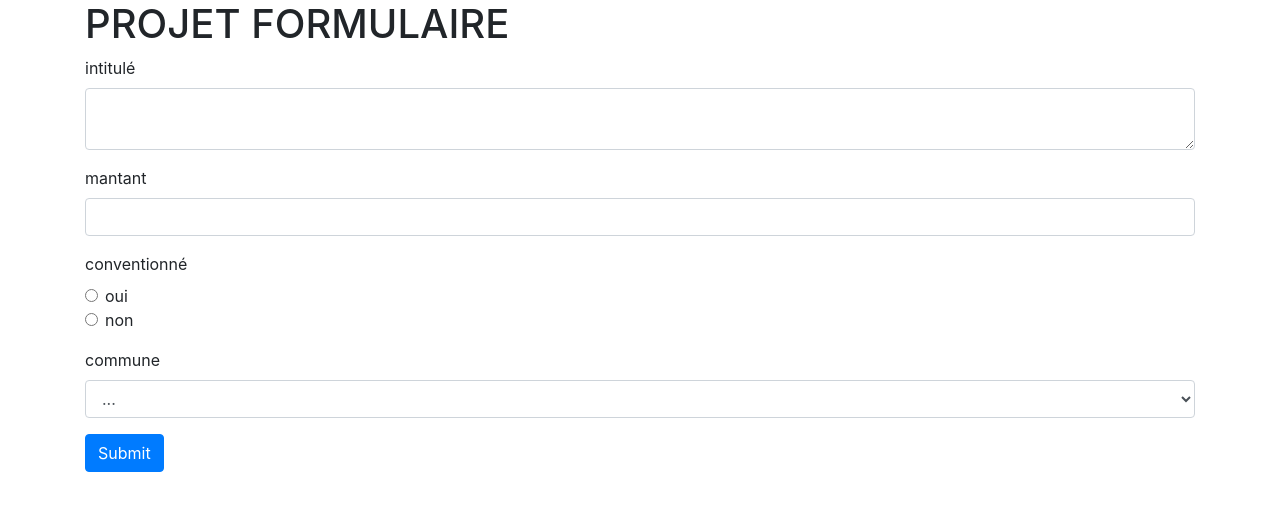
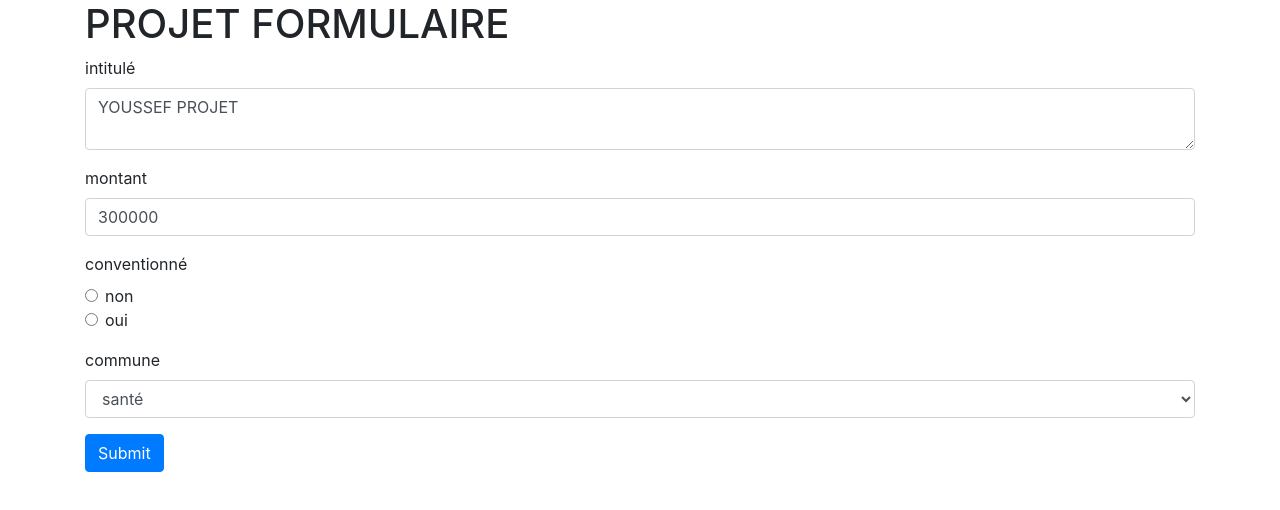
Before and after one commit to hayina/projets, a React (Create React App) app: page / in a window 1280 px wide. Shown: the top 510 px of the page. Built offline with nearby package versions, Linux system fonts and the light colour scheme.

Commit message:
issues with radio input & initial form values

```diff
--- a/src/actions/index.js
+++ b/src/actions/index.js
@@ -1,11 +1,15 @@
 
 
-export const formValuesChange = (inputValue, inputName) => {
+export const formValuesChange = (inputValue, inputName) => (
+    {
+        type: 'INPUT_CHANGED',
+        payload: { inputValue, inputName }
+    }
+);
 
 
-
-    return {
-        type: 'INPUT_CHANGED',
-        payload: {inputValue, inputName}
+export const initFormValues = () => (
+    {
+        type: 'LOAD_INIT_FORM_VALUES'
     }
-}
+);
--- a/src/components/forms/ProjetForm.js
+++ b/src/components/forms/ProjetForm.js
@@ -12,7 +12,11 @@ import RadioField from './form-fields/RadioField'
 
 class ProjetForm extends Component {
 
+    componentDidMount(){
+        // initialize the form
 
+        this.props.initFormValues();
+    }
 
     onSubmit(formValues) {
         console.log(formValues)
@@ -21,9 +25,10 @@ class ProjetForm extends Component {
     render() {
 
         // props from redux
-        const { handleSubmit } = this.props;
+        const { handleSubmit, initialValues } = this.props;
         // const { formValuesChange, form } = this.props;
 
+        console.log(`initialValues -> `,initialValues)
 
         return (
             <form onSubmit={handleSubmit(this.onSubmit)}>
@@ -37,24 +42,25 @@ class ProjetForm extends Component {
                 />
 
                 <Field
-                    name="mantant"
+                    name="montant"
                     component={TextField}
-                    label="mantant"
+                    label="montant"
                     fieldType="input"
                     validate={ [required, number] }
                 />
 
                 <div className="form-group">
                     <label>conventionné</label>
-                    <Field name="isConvention" component={RadioField} label="oui" valueField={1} />
-                    <Field name="isConvention" component={RadioField} label="non" valueField={0} />
+                    <Field name="isConvention" component={RadioField} label="non" valueField={false} />
+                    <Field name="isConvention" component={RadioField} label="oui" valueField={true} />
                 </div>
 
                 <Field
-                    name="commune"
+                    name="secteur"
                     component={SelectField}
                     label="commune"
-                    options={['taourirt', 'debdou', 'el aioun']}
+                    options={['santé', 'education', 'eau potable', 'électricité', 'routes & voiries', 'autres']}
+                    validate={ [required] }
                 />
 
                 <button type="submit" className="btn btn-primary">Submit</button>
@@ -74,10 +80,25 @@ class ProjetForm extends Component {
 //     return errors;
 // }
 
-export default reduxForm({
+
+// connecting with the redux-form hoc
+ProjetForm =  reduxForm({
     form: 'projetForm'
 })(ProjetForm)
 
+
+// connecting with the redux hoc
+export default connect(
+    // MapStateToProps
+    (state) => ({
+        initialValues: state.initialValues
+    }),
+    //MapDispatchToProps
+    {
+        initFormValues: actions.initFormValues
+    }
+)
+(ProjetForm);
 
 // const mapStateToProps = (state) => { return { form: state.form } }
 
--- a/src/components/forms/form-fields/RadioField.js
+++ b/src/components/forms/form-fields/RadioField.js
@@ -4,8 +4,10 @@ import React from 'react';
 const RadioField = ({ input, meta, label, valueField }) => {
 
 
+    // console.log(input.value);
+
     // update of the value property in radio input
-    input.value = valueField;
+    // input.value = valueField;
 
     return (
 
@@ -13,6 +15,7 @@ const RadioField = ({ input, meta, label, valueField }) => {
             <input
                 className="form-check-input"
                 type="radio"
+                // checked={ valueField ===  }
                 { ...input }
             />
             <label className="form-check-label">{label}</label>
--- a/src/components/forms/form-fields/SelectField.js
+++ b/src/components/forms/form-fields/SelectField.js
@@ -1,5 +1,6 @@
 import React from 'react';
 
+import { gotError, renderErrorField } from '../formErrors';
 
 const renderOptions = (options) => {
     return options.map((op) => <option key={op} value={op}>{op}</option>);
@@ -11,10 +12,11 @@ const SelectField = ({input, meta, label, options}) => {
     return (
         <div className="form-group">
             <label>{label}</label>
-            <select className="form-control" {...input}>
-                <option>...</option>
+            <select className={`form-control ${ gotError(meta) ? 'is-invalid':'' }`} {...input}>
+                <option value=''>...</option>
                 {renderOptions(options)}
             </select>
+            { renderErrorField(meta) }
         </div>
     )
 
--- a/src/components/forms/form-fields/TextField.js
+++ b/src/components/forms/form-fields/TextField.js
@@ -1,19 +1,7 @@
 import React from 'react';
 
-// helper functions
-const gotError = ({touched, error}) => {
+import { gotError, renderErrorField } from '../formErrors';
 
-    if(touched && error) return true;
-    return false;
-}
-
-const renderErrorField = (meta) => {
-
-    if(gotError(meta))
-        return (
-            <div className="invalid-feedback">{meta.error}</div>
-        )
-}
 
 const renderTextField = (fieldType, fieldProps) => {
 
@@ -29,7 +17,7 @@ const renderTextField = (fieldType, fieldProps) => {
 const TextField = ({input, meta, label, fieldType}) => {
 
     const fieldProps = {
-        ...input, // redux input
+        ...input, // redux input (provided by the redux form HOC)
         type: "text",
         className: `form-control ${ gotError(meta) ? 'is-invalid':'' }`,
         autoComplete: "off",
--- /dev/null
+++ b/src/components/forms/formErrors.js
@@ -0,0 +1,22 @@
+import React from 'react';
+
+// helper functions
+export const gotError = ({touched, error}) => {
+
+    if(touched && error) return true;
+    return false;
+}
+
+export const renderErrorField = (meta) => {
+
+    if(gotError(meta))
+        return (
+            <div className="invalid-feedback">{meta.error}</div>
+        )
+}
+
+
+export const renderCssClass = (meta) => {
+
+    return `form-control ${ gotError(meta) ? 'is-invalid':'' }`;
+}
--- a/src/reducers/index.js
+++ b/src/reducers/index.js
@@ -2,9 +2,11 @@ import { combineReducers } from 'redux';
 
 // import projetFormReducer from './projetFormReducer'
 import { reducer as formReducer } from 'redux-form';
+import projetFormReducer from './projetFormReducer';
 
 
 
 export default combineReducers({
-    form: formReducer
+    form: formReducer,
+    initialValues: projetFormReducer
 })
--- a/src/reducers/projetFormReducer.js
+++ b/src/reducers/projetFormReducer.js
@@ -1,27 +1,18 @@
 const INITIAL_STATE = {
 
-    status: null,
-    values: {
-        intitule: '',
-        montant: ''
-    },
-    pending: null
+    intitule: 'YOUSSEF PROJET',
+    montant: 300000,
+    secteur: 'santé',
+    isConvention: false
 
 };
 
 export default (state=INITIAL_STATE, action) => {
 
-
     switch(action.type) {
 
-
-
-        case 'INPUT_CHANGED':
-
-            const { inputName, inputValue } = action.payload;
-            const newState = { ...state }
-            newState.values[inputName] = inputValue;
-            return newState;
+        case 'LOAD_INIT_FORM_VALUES':
+            return {...state, intitule: 'YOUSSEF PROJET INIT ...'};
 
         default:
             return state;
```
